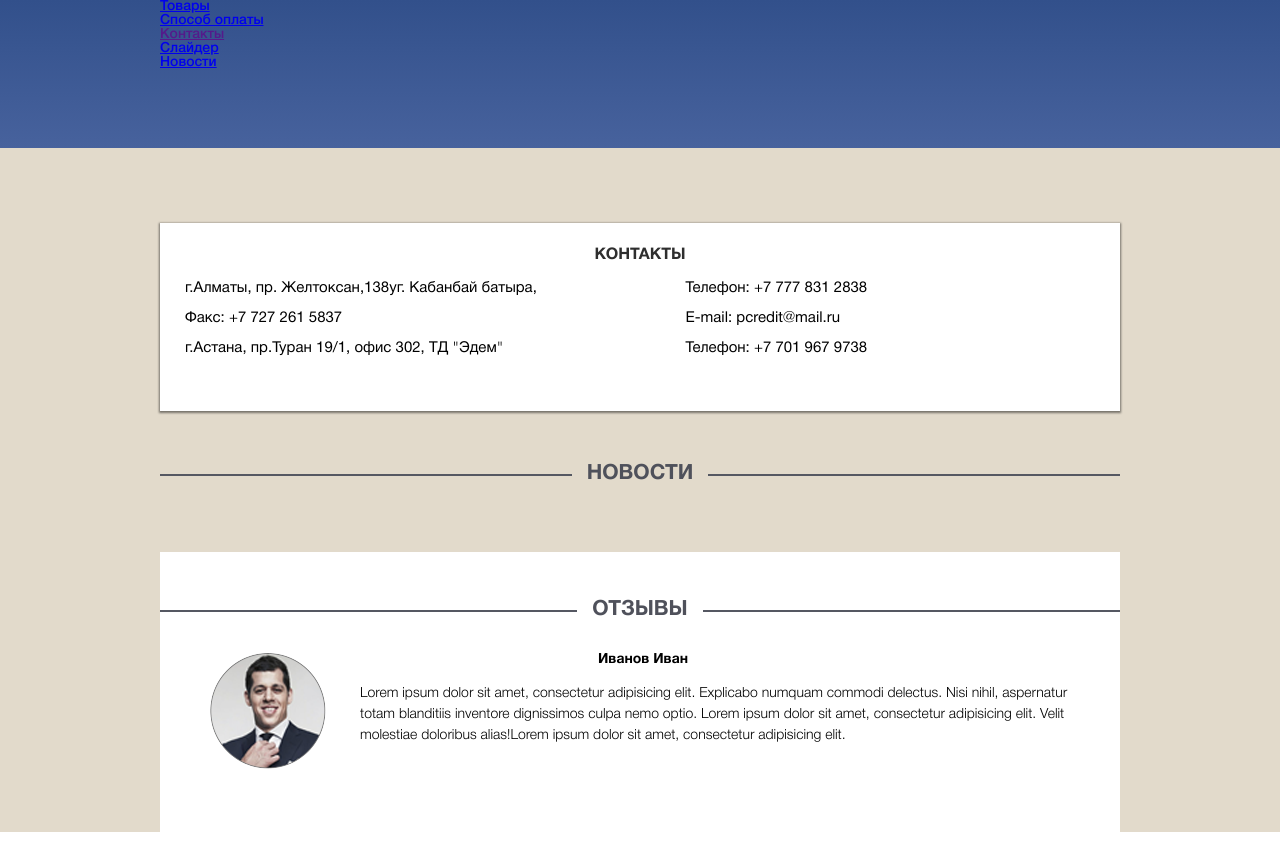
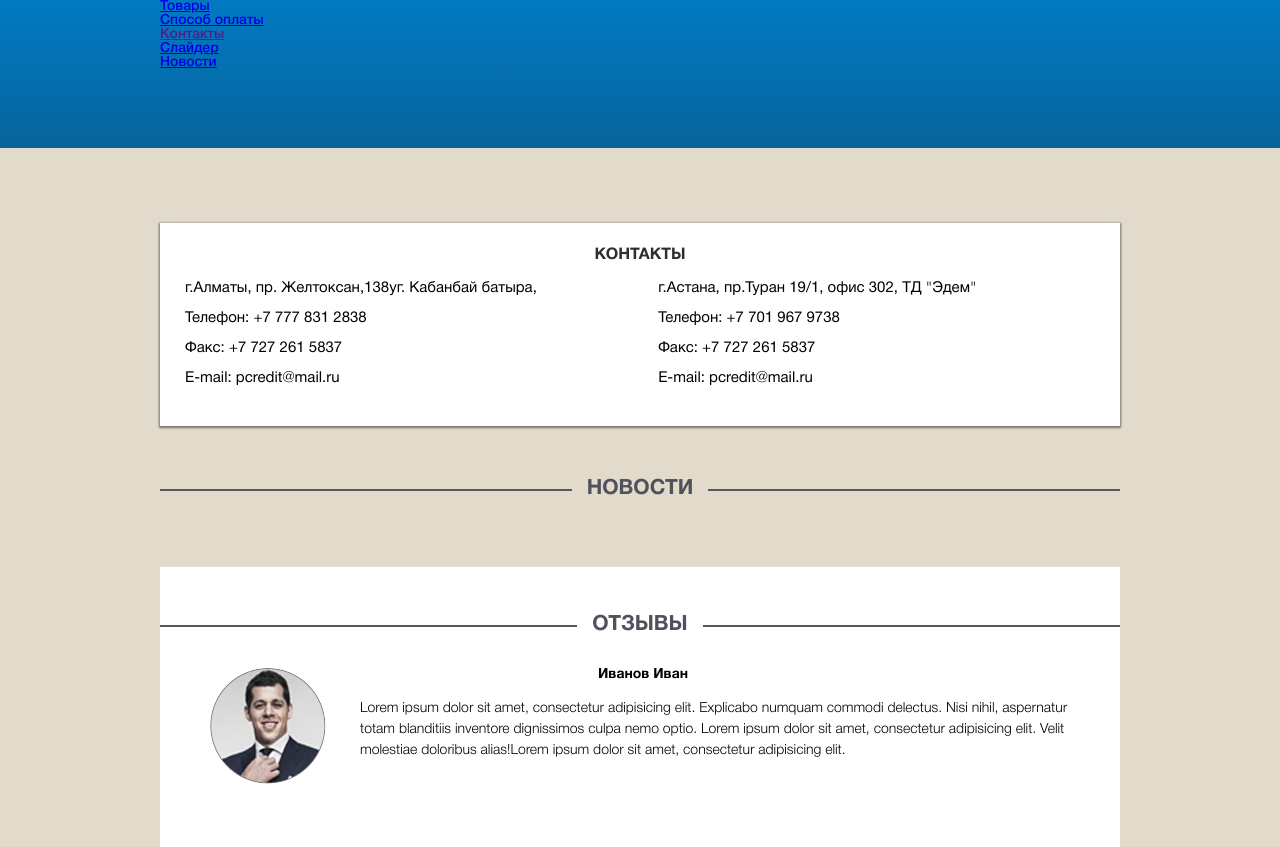
Before and after one commit to nuralys/pcredit, a CakePHP app: the page made by app/View/Pages/contacts.ctp in a window 1280 px wide. Run offline with PHP 8.4 and a stand-in for CakePHP, Linux system fonts and the light colour scheme; the template is opened without the code that fills it, so the values that code supplies are empty; some libraries are stand-ins or nearby versions.

Commit message:
contacts changed

```diff
--- a/app/View/Pages/contacts.ctp
+++ b/app/View/Pages/contacts.ctp
@@ -1,17 +1,29 @@
 	<section class="main_text">
 				<h3>Контакты</h3>
 				<div class="ov">
+					<div class="cont_row fl_l">
 						<ul class="contact_ul">
 							<li>г.Алматы, пр. Желтоксан,138уг. Кабанбай батыра,</li>
 							<li>Телефон: +7 777 831 2838</li>
 							<li>Факс: +7 727 261 5837</li>
 							<li>E-mail: pcredit@mail.ru</li>
+						</ul>
+						<div class="map">
+						<script type="text/javascript" charset="utf-8" src="https://api-maps.yandex.ru/services/constructor/1.0/js/?sid=iHEH8262M5n8Cfw4BVBMHx0y4jUCzOxm&width=100%&height=300&lang=ru_RU&sourceType=constructor">
+						</script>
+						</div>
+					</div>
+					<div class="cont_row fl_r">
+						<ul class="contact_ul">
 							<li>г.Астана, пр.Туран 19/1, офис 302, ТД "Эдем" </li>
 							<li>Телефон: +7 701 967 9738</li>
+							<li>Факс: +7 727 261 5837</li>
+							<li>E-mail: pcredit@mail.ru</li>
 						</ul>
 						<div class="map">
-						<script type="text/javascript" charset="utf-8" src="https://api-maps.yandex.ru/services/constructor/1.0/js/?sid=iHEH8262M5n8Cfw4BVBMHx0y4jUCzOxm&width=100%&height=400&lang=ru_RU&sourceType=constructor">
+							<script type="text/javascript" charset="utf-8" src="https://api-maps.yandex.ru/services/constructor/1.0/js/?sid=iHEH8262M5n8Cfw4BVBMHx0y4jUCzOxm&width=100%&height=300&lang=ru_RU&sourceType=constructor">
 							</script>
+						</div>
 					</div>
 				</div>
 			</section>
--- a/app/webroot/css/style.css
+++ b/app/webroot/css/style.css
@@ -190,6 +190,15 @@ ul{
   width:960px;
   margin:0 auto;
 }
+.fl_l{
+  float:left;
+}
+.fl_r{
+  float:right;
+}
+.ov{
+  overflow:hidden;
+}
 @font-face {
     font-family: 'HelveticaNeue';
     font-weight:200;
@@ -240,11 +249,11 @@ header{
 	color-stop(0, #32508B),
 	color-stop(1, #47629D)
 	);
-	background-image: -o-linear-gradient(bottom, #32508B 0%, #47629D 100%);
-	background-image: -moz-linear-gradient(bottom, #32508B 0%, #47629D 100%);
-	background-image: -webkit-linear-gradient(bottom, #32508B 0%, #47629D 100%);
-	background-image: -ms-linear-gradient(bottom, #32508B 0%, #47629D 100%);
-	background-image: linear-gradient(to bottom, #32508B 0%, #47629D 100%);
+	background-image: -o-linear-gradient(bottom, #017AC3 0%, #07649C 100%);
+	background-image: -moz-linear-gradient(bottom, #017AC3 0%, #07649C 100%);
+	background-image: -webkit-linear-gradient(bottom, #017AC3 0%, #07649C 100%);
+	background-image: -ms-linear-gradient(bottom, #017AC3 0%, #07649C 100%);
+	    background-image: linear-gradient(to bottom, #017AC3 0%, #07649C 100%);
   height:148px;
   color:#fff;
 }
@@ -866,14 +875,13 @@ footer .h_num a{
 	font-size:16px;
 	margin:0 0 10px 0;
 }
+.cont_row{
+  width:48%;
+}
 .contact_ul{
   overflow:hidden;
-  margin:0 auto 15px auto;
 }
 .contact_ul li{
-  float:left;
-  width:45%;
-  margin-right:10%;
   font-size:15px;
   font-family: 'HelveticaNeue-Roman';
   margin-bottom:15px;
```
Also changed, not shown: other parts of app/webroot/css/style.css (+34 -0 lines). Lines whose indentation alone changed are shown as unchanged.
